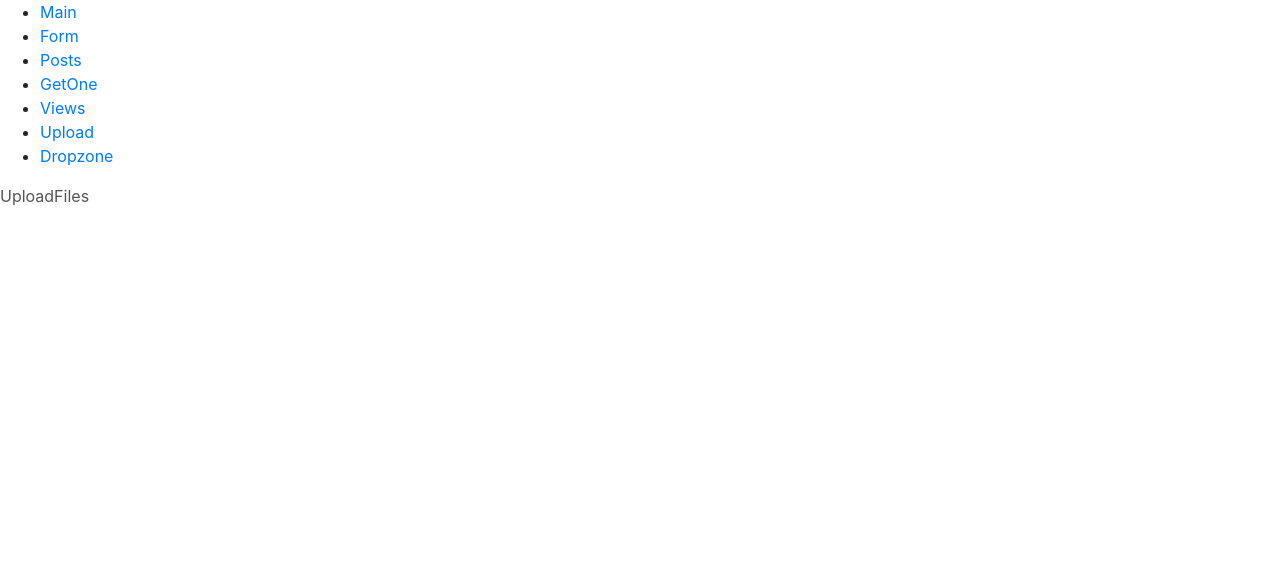
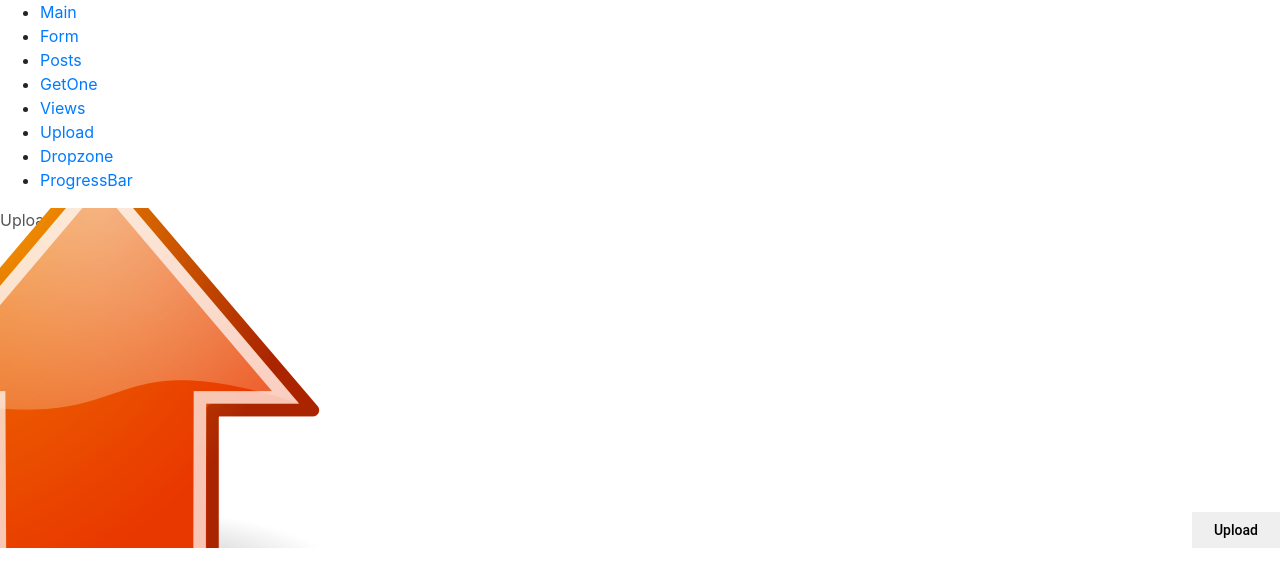
Before and after one commit to bakarilevy/Reactive_Blog, a React (Create React App) app in the folder reactive-blog/: page /upload in a window 1280 px wide. Shown: the top 586 px of the page. Built offline with nearby package versions, Linux system fonts and the light colour scheme.

Commit message:
Added basic upload component

```diff
--- a/reactive-blog/src/components/dropzone/Dropzone.css
+++ b/reactive-blog/src/components/dropzone/Dropzone.css
@@ -16,5 +16,5 @@
 }
 
 .Highlight{
-    background-color: red;
+    background-color: orange;
 }
--- a/reactive-blog/src/components/dropzone/Dropzone.js
+++ b/reactive-blog/src/components/dropzone/Dropzone.js
@@ -4,81 +4,74 @@
 class Dropzone extends Component {
 
     constructor(props) {
-        super(props);
-        //This is used to reference the input element in render method from the code
-        this.state = {
-            highlight: false
-        }
-        this.fileInputRef = React.createRef();
-        this.openFileDialog = this.openFileDialog.bind(this);
-        this.onFilesAdded = this.onFilesAdded.bind(this);
-        this.onDragOver = this.onDragOver.bind(this);
-        this.onDragLeave = this.onDragLeave.bind(this);
-        this.onDrop = this.onDrop.bind(this);
+        super(props)
+        this.state = { hightlight: false }
+        this.fileInputRef = React.createRef()
+
+        this.openFileDialog = this.openFileDialog.bind(this)
+        this.onFilesAdded = this.onFilesAdded.bind(this)
+        this.onDragOver = this.onDragOver.bind(this)
+        this.onDragLeave = this.onDragLeave.bind(this)
+        this.onDrop = this.onDrop.bind(this)
       }
 
       openFileDialog() {
-        if(this.props.disabled) return
-        this.fileInputRef.current.click();
+        if (this.props.disabled) return
+        this.fileInputRef.current.click()
       }
 
-    onFilesAdded(event)  {
-        if(this.props.disabled) return
-        const files = event.target.files;
-        if(this.props.onFilesAdded){
-            const array = this.fileListToArray(files);
-            this.props.onFilesAdded(array);
+      onFilesAdded(evt) {
+        if (this.props.disabled) return
+        const files = evt.target.files
+        if (this.props.onFilesAdded) {
+          const array = this.fileListToArray(files)
+          this.props.onFilesAdded(array)
         }
       }
 
-    onDragOver(event) {
-        event.preventDefault();
-        if(this.props.disabled) return
+      onDragOver(evt) {
+        evt.preventDefault()
 
-        this.setState({highlight: true});
+        if (this.props.disabled) return
+
+        this.setState({ hightlight: true })
       }
 
       onDragLeave() {
-        this.setState({highlight: false});
+        this.setState({ hightlight: false })
       }
 
-    onDrop(event)  {
-        event.preventDefault();
+      onDrop(event) {
+        event.preventDefault()
 
-        if(this.props.disabled) return
+        if (this.props.disabled) return
 
-        const files = event.dataTransfer.files;
-        if(this.props.onFilesAdded) {
-            const array = this.fileListToArray(files);
-            this.props.onFilesAdded(array);
+        const files = event.dataTransfer.files
+        if (this.props.onFilesAdded) {
+          const array = this.fileListToArray(files)
+          this.props.onFilesAdded(array)
         }
-        this.setState({highlight: false});
+        this.setState({ hightlight: false })
       }
 
-    fileListToArray(list)  {
-        const array = [];
-        for(var i = 0; i < list.length; i++){
-            array.push(list.item(i));
+      fileListToArray(list) {
+        const array = []
+        for (var i = 0; i < list.length; i++) {
+          array.push(list.item(i))
         }
-        return array;
+        return array
       }
 
-    render(){
-        return(
+      render() {
+        return (
           <div
-                className={`Dropzone
-                ${this.state.highlight ? "Highlight" : ""}`}
-                onDragOver = {this.onDragOver}
-                onDragLeave = {this.OnDragLeave}
-                onDrop = {this.onDrop}
+            className={`Dropzone ${this.state.hightlight ? 'Highlight' : ''}`}
+            onDragOver={this.onDragOver}
+            onDragLeave={this.onDragLeave}
+            onDrop={this.onDrop}
             onClick={this.openFileDialog}
-                style={{ cursor: this.props.disabled ? "default" : "pointer" }}
+            style={{ cursor: this.props.disabled ? 'default' : 'pointer' }}
           >
-                <img
-                    alt="upload"
-                    className="icon"
-                    src="go-up-orange.png"
-                />
             <input
               ref={this.fileInputRef}
               className="FileInput"
@@ -86,9 +79,14 @@
               multiple
               onChange={this.onFilesAdded}
             />
+            <img
+              alt="upload"
+              className="Icon"
+              src="go-up-orange.png"
+            />
             <span>Upload Files</span>
           </div>
-        );
+        )
       }
 
 }
--- /dev/null
+++ b/reactive-blog/src/components/progress/Progress.css
@@ -0,0 +1,13 @@
+.ProgressBar {
+    width: 100%;
+    height: 8px;
+    background-color: rgb(183, 155, 229);
+    border-radius: 5px;
+}
+
+.Progress {
+    background-color: rgba(103, 58, 183, 1);
+    height: 100%;
+    margin: 0;
+    border-radius: 5px;
+}
--- /dev/null
+++ b/reactive-blog/src/components/progress/Progress.js
@@ -0,0 +1,26 @@
+import React, { Component } from 'react'
+import './Progress.css'
+
+class Progress extends Component {
+
+    constructor(props) {
+        super(props);
+        this.state = {
+
+        }
+    }
+
+    render() {
+        return(
+            <div className="ProgressBar">
+                <div
+                    className="Progress"
+                    style={{ width: this.props.progress + '%' }}
+                />
+            </div>
+        );
+    }
+
+}
+
+export default Progress
--- a/reactive-blog/src/components/routes.js
+++ b/reactive-blog/src/components/routes.js
@@ -10,6 +10,7 @@
 import NewView from './NewView';
 import Upload from './upload/Upload';
 import Dropzone from './dropzone/Dropzone';
+import Progress from './progress/Progress';
 
 const Routes = ()=> {
     return(
@@ -23,6 +24,7 @@
                 <li><Link to="/views">Views</Link></li>
                 <li><Link to="/upload">Upload</Link></li>
                 <li><Link to="/dropzone">Dropzone</Link></li>
+                <li><Link to="/progress">ProgressBar</Link></li>
             </ul>
         </div>
 
@@ -33,6 +35,7 @@
             <Route path="/views" component={NewView}/>
             <Route path="/upload" component={Upload}/>
             <Route path="/dropzone" component={Dropzone}/>
+            <Route path="/progress" component={Progress}/>
 
         </BrowserRouter>
     );
--- a/reactive-blog/src/components/upload/Upload.css
+++ b/reactive-blog/src/components/upload/Upload.css
@@ -36,3 +36,51 @@
     margin-bottom: 32px;
     color: #555;
 }
+
+.Row  {
+    display: flex;
+    flex: 1;
+    flex-direction: column;
+    justify-content: space-between;
+    height: 50px;
+    padding: 8px;
+    overflow: hidden;
+    box-sizing: border-box;
+}
+
+.CheckIcon {
+    opacity: 0.5;
+    margin-left: 32px;
+}
+
+.ProgressWrapper {
+    display: flex;
+    flex: 1;
+    flex-direction: row;
+    align-items: center;
+}
+
+button {
+    font-family: 'Roboto medium', sans-serif;
+    font-size: 14px;
+    display: inline-block;
+    height: 36px;
+    min-width: 88px;
+    padding: 6px 16px;
+    line-height: 1.42857143;
+    text-align: center;
+    white-space: nowrap;
+    vertical-align: middle;
+    -ms-touch-action: manipulation;
+    touch-action: manipulation;
+    cursor: pointer;
+    -webkit-user-select: none;
+    -moz-user-select: none;
+    user-select: none;
+    border: 0;
+}
+
+button:disabled {
+    background: rgb(189, 189, 189);
+    cursor: default;
+}
--- a/reactive-blog/src/components/upload/Upload.js
+++ b/reactive-blog/src/components/upload/Upload.js
@@ -1,23 +1,149 @@
 import React, { Component } from 'react'
 import './Upload.css'
+import Dropzone from '../dropzone/Dropzone'
+import Progress from '../progress/Progress'
 
 class Upload extends Component{
 
     constructor(props){
         super(props);
+        this.state = {
+            files: [],
+            uploading: false,
+            uploadProgress: {},
+            successfullyUploaded: false
+        };
+        this.onFilesAdded = this.onFilesAdded.bind(this);
+        this.uploadFiles = this.uploadFiles.bind(this);
+        this.sendRequest = this.sendRequest.bind(this);
+        this.renderActions = this.renderActions.bind(this);
     }
 
-    //We will use the dropzone component to make it super fancy!
+    onFilesAdded(files) {
+        this.setState(prevState => ({
+            files: prevState.files.concat(files)
+        }));
+    }
+
+    renderProgress(file) {
+        const uploadProgress = this.state.uploadProgress[file.name];
+        if(this.state.uploading || this.state.successfullyUploaded) {
+            return(
+                <div className="ProgressWrapper">
+                    <Progress progress={uploadProgress ? uploadProgress.percentage : 0}/>
+                    <img
+                        className="CheckIcon"
+                        alt="done"
+                        src="dwcheckyes.png"
+                        style={{
+                            opacity:
+                                uploadProgress && uploadProgress.state === "done" ? 0.5 : 0
+                        }}
+                    />
+                </div>
+            );
+        }
+    }
+
+    renderActions()  {
+        if(this.state.successfullyUploaded) {
+            return(
+                <button
+                    onClick={()=>
+                        this.setState({ files: [], successfullyUploaded: false })
+                    }
+                >
+                    Clear
+                </button>
+            );
+        } else {
+            return(
+                <button
+                    disabled={this.state.files.length < 0 || this.state.uploading}
+                    onClick={this.uploadFiles}
+                >
+                    Upload
+                </button>
+            );
+        }
+    }
+
+    async uploadFiles() {
+        this.setState({ uploadProgress: {}, uploading: true });
+        const promises = [];
+        this.state.files.forEach(file =>{
+            promises.push(this.sendRequest(file));
+        });
+        try {
+                await Promise.all(promises);
+
+                this.setState({successfullyUploaded: true, uploading: false});
+        } catch(e) {
+            //Not production ready! do some error handling here
+            this.setState({successfullyUploaded: true, uploading: false});
+        }
+    }
+
+    sendRequest(file)  {
+        return new Promise((resolve, reject)=>{
+            const request = new XMLHttpRequest();
+            //Event listener to observe progress of request.
+            request.upload.addEventListener("progress", event => {
+                if(event.lengthComputable) {
+                    const copy = { ...this.state.uploadProgress };
+                    copy[file.name] = {
+                        state: "pending",
+                        percentage: (event.loaded /event.total) * 100
+                    };
+                    this.setState({ uploadProgress: copy });
+                }
+            })
+
+            request.upload.addEventListener("load", event => {
+                const copy = {...this.state.uploadProgress };
+                copy[file.name] = { state: "done", percentage: 100 };
+                this.setState({uploadProgress: copy});
+                resolve(request.response);
+            });
+
+            request.upload.addEventListener("error", event => {
+                const copy = { ...this.state.uploadProgress };
+                copy[file.name] = { state: "error", percentage: 0}
+                this.setState({ uploadProgress: copy });
+                reject(request.response);
+            });
+
+            const formData = new FormData();
+            formData.append("file", file, file.name);
+
+            request.open("POST", "http://localhost:8080/upload");
+            request.send(formData);
+        });
+    }
 
     render() {
         return(
             <div className="Upload">
                 <span className="Title">UploadFiles</span>
                 <div className="Content">
-
+                    <div>
+                        <Dropzone
+                        onFilesAdded={this.onFilesAdded}
+                        disabled={this.state.uploading || this.state.successfullyUploaded}
+                        />
+                    </div>
+                <div className="Files">
+                    {this.state.files.map(file => {
+                        return(
+                            <div key={file.name} className="Row">
+                                <span className="Filename">{file.name}</span>
+                                {this.renderProgress(file)}
+                            </div>
+                        );
+                    })}
+                 </div>
                 </div>
-                <div className="Files"/>
-                <div className="Actions"/>
+                <div className="Actions">{this.renderActions()}</div>
             </div>
         );
     }
```
Also changed, not shown: reactive-blog/public/dwcheckyes.png (added), 1 other file (tests, documents, lock files or other folders). Lines whose indentation alone changed are shown as unchanged.
